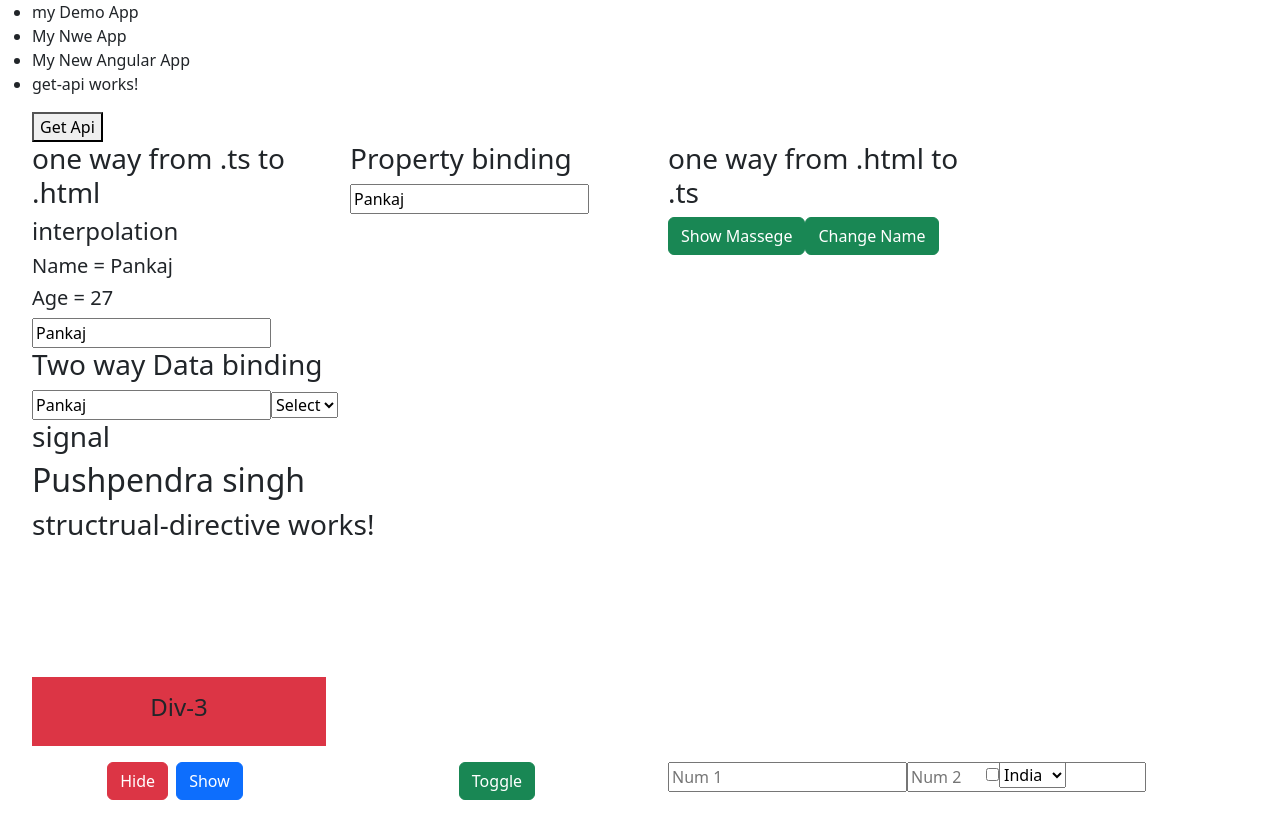
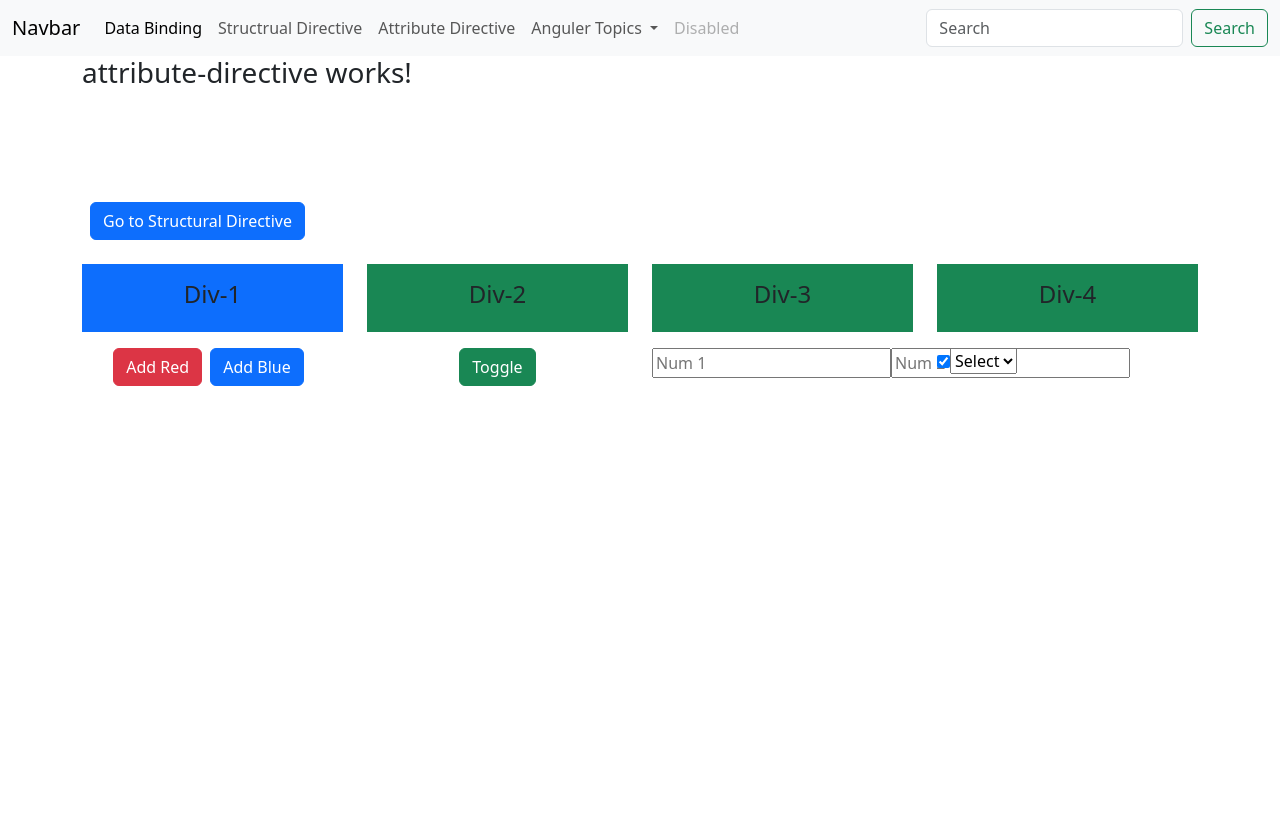
Before and after one commit to pankaj182007/angularBasics, an Angular app: page /attributeDirective in a window 1280 px wide. Before the commit this address led to /. Built offline with nearby package versions, Linux system fonts and the light colour scheme.

Commit message:
attribute and routing

```diff
--- a/src/app/app.component.html
+++ b/src/app/app.component.html
@@ -1,9 +1,54 @@
 
-<ul >
+<!-- <ul >
   <li *ngFor="let item of titles">{{item}}</li>
   <li>
     <app-get-api></app-get-api>
     <app-data-binding></app-data-binding>
     <app-structrual-directive></app-structrual-directive>
+    <app-attribute-directive></app-attribute-directive>
   </li>
-</ul>
+</ul> -->
+
+<nav class="navbar navbar-expand-lg navbar-light bg-light">
+  <div class="container-fluid">
+    <a class="navbar-brand" href="#">Navbar</a>
+    <button class="navbar-toggler" type="button" data-bs-toggle="collapse" data-bs-target="#navbarSupportedContent" aria-controls="navbarSupportedContent" aria-expanded="false" aria-label="Toggle navigation">
+      <span class="navbar-toggler-icon"></span>
+    </button>
+    <div class="collapse navbar-collapse" id="navbarSupportedContent">
+      <ul class="navbar-nav me-auto mb-2 mb-lg-0">
+        <li class="nav-item">
+          <a class="nav-link active" aria-current="page" routerLink="appDataBinding">Data Binding</a>
+        </li>
+        <li class="nav-item">
+          <a class="nav-link" routerLink="structrualDirective">Structrual Directive</a>
+        </li>
+        <li class="nav-item">
+          <a class="nav-link" routerLink="attributeDirective">Attribute Directive</a>
+        </li>
+        <li class="nav-item dropdown">
+          <a class="nav-link dropdown-toggle" id="navbarDropdown" role="button" data-bs-toggle="dropdown" aria-expanded="true">
+            Anguler Topics
+          </a>
+          <ul class="dropdown-menu" >
+            <li><a class="dropdown-item" routerLink="appDataBinding">Data Binding</a></li>
+            <li><a class="dropdown-item" routerLink="structrualDirective">Structrual Directive</a></li>
+
+            <li><a class="dropdown-item" routerLink="attributeDirective">Attribute Directive</a></li>
+          </ul>
+        </li>
+        <li class="nav-item">
+          <a class="nav-link disabled" href="#" tabindex="-1" aria-disabled="true">Disabled</a>
+        </li>
+      </ul>
+      <form class="d-flex">
+        <input class="form-control me-2" type="search" placeholder="Search" aria-label="Search">
+        <button class="btn btn-outline-success" type="submit">Search</button>
+      </form>
+    </div>
+  </div>
+</nav>
+
+<div class="container">
+  <router-outlet></router-outlet>
+</div>
--- a/src/app/app.component.ts
+++ b/src/app/app.component.ts
@@ -1,15 +1,16 @@
 import { Component } from '@angular/core';
-import { RouterOutlet } from '@angular/router';
+import { RouterLink, RouterOutlet } from '@angular/router';
 import { NgFor } from '@angular/common';
 import {GetApiComponent} from './components/get-api/get-api.component';
 import { DataBindingComponent } from './components/data-binding/data-binding.component';
 import { StructrualDirectiveComponent } from './components/directives/structrual-directive/structrual-directive.component';
+import { AttributeDirectiveComponent } from './components/directives/attribute-directive/attribute-directive.component';
 
 
 @Component({
   selector: 'app-root',
   standalone: true,
-  imports: [RouterOutlet,NgFor,GetApiComponent,DataBindingComponent,StructrualDirectiveComponent],
+  imports: [RouterOutlet,RouterLink],
   templateUrl: './app.component.html',
   styleUrl: './app.component.css'
 })
--- a/src/app/app.routes.ts
+++ b/src/app/app.routes.ts
@@ -1,3 +1,14 @@
 import { Routes } from '@angular/router';
+import { DataBindingComponent } from './components/data-binding/data-binding.component';
+import { StructrualDirectiveComponent } from './components/directives/structrual-directive/structrual-directive.component';
+import { AttributeDirectiveComponent } from './components/directives/attribute-directive/attribute-directive.component';
+import { GetApiComponent } from './components/get-api/get-api.component';
 
-export const routes: Routes = [];
+export const routes: Routes = [
+
+    {path: "appDataBinding",component :DataBindingComponent},
+    {path: "structrualDirective",component :StructrualDirectiveComponent},
+    {path: "attributeDirective",component :AttributeDirectiveComponent},
+    {path: "getApiCall",component :GetApiComponent}
+
+];
--- /dev/null
+++ b/src/app/components/directives/attribute-directive/attribute-directive.component.html
@@ -0,0 +1,67 @@
+
+<h3>attribute-directive works!</h3>
+
+<div class="mat-2 p-2 bg-secondry text-white rounded">
+    <h1>Attribute Directive</h1>
+    <p>*ngClass , *ngStyle...</p>
+    <button class="btn btn-primary" [routerLink]="['/structrualDirective']">Go to Structural Directive</button>
+</div>
+<div class="row pt-3">
+    <div class="col-3">
+        <div  class="p-3 text-center " [ngClass]="div1BgColor">
+            <h4>Div-1</h4>
+        </div>
+    </div>
+
+    <div  class="col-3">
+        <div  class=" p-3 text-center" [ngClass]="isDiv2Active ? 'bg-success' : 'bg-warning'">
+            <h4>Div-2</h4>
+        </div>
+    </div>
+
+    <div class="col-3">
+        <div class="p-3 text-center" [ngClass]="num1==num2 ? 'bg-success' : 'bg-warning'">
+            <h4>Div-3</h4>
+        </div>
+    </div>
+
+    <div  class="col-3">
+        <div class=" p-3 text-center" [ngClass]="isDiv4Active ? 'bg-success' : 'bg-warning'">
+            <h4>Div-4</h4>
+        </div>
+    </div>
+</div>
+
+<div class="row pt-3">
+    <div class="col-3 text-center">
+        <button class="btn btn-danger" (click)="addRedClass()">Add Red</button>
+        <button class="btn btn-primary mx-2" (click)="addBlueClass()">Add Blue</button>
+    </div>
+
+    <div class="col-3 text-center">
+        <button class="btn btn-success" (click)="toggleDiv2Class()" [ngClass]="isDiv2Active ? 'bg-success' : 'bg-warning'">Toggle</button>
+
+    </div>
+
+    <div class="col-3">
+        <div style="display: flex;align-items:center">
+            <input type="text"  [(ngModel)]="num1" placeholder="Num 1" class="width-50">
+            <input type="text"  [(ngModel)]="num2" placeholder="Num 2" class="width-50">
+        </div>
+    </div>
+
+    <div class="col-3">
+        <div style="display: flex;align-items:center">
+            <input type="checkbox"  [(ngModel)]="isDiv4Active" class="width-50">
+
+            <select class="width-50">
+                <option value="">Select</option>
+                <option value="true">USA</option>
+                <option value="false">India</option>
+
+
+            </select>
+        </div>
+    </div>
+
+</div>
--- /dev/null
+++ b/src/app/components/directives/attribute-directive/attribute-directive.component.ts
@@ -0,0 +1,34 @@
+import { CommonModule } from '@angular/common';
+import { Component } from '@angular/core';
+import { FormsModule } from '@angular/forms';
+import { RouterLink } from '@angular/router';
+
+@Component({
+  selector: 'app-attribute-directive',
+  standalone: true,
+  imports: [CommonModule,FormsModule,RouterLink],
+  templateUrl: './attribute-directive.component.html',
+  styleUrl: './attribute-directive.component.css'
+})
+export class AttributeDirectiveComponent {
+
+  div1BgColor:String="bg-primary";
+  isDiv2Active:boolean=true;
+  num1:String="";
+  num2:String="";
+  isDiv4Active:boolean=true;
+
+
+  addRedClass(){
+    this.div1BgColor="bg-danger";
+  }
+
+  addBlueClass(){
+    this.div1BgColor="bg-primary";
+  }
+
+   toggleDiv2Class(){
+    this.isDiv2Active=!this.isDiv2Active;
+   }
+
+}
--- a/src/app/components/directives/structrual-directive/structrual-directive.component.html
+++ b/src/app/components/directives/structrual-directive/structrual-directive.component.html
@@ -2,6 +2,9 @@
 <div class="mat-2 p-2 bg-secondry text-white rounded">
     <h1>Structural Directive</h1>
     <p>*ngIf , *ngFor...</p>
+
+    <button class="btn btn-primary" (click)="navigateToAttribute()">Go to Attribute Directive</button>
+
 </div>
 <div class="row pt-3">
     <div *ngIf="isDiv1Visiable" class="col-3">
--- a/src/app/components/directives/structrual-directive/structrual-directive.component.ts
+++ b/src/app/components/directives/structrual-directive/structrual-directive.component.ts
@@ -1,6 +1,8 @@
 import { CommonModule } from '@angular/common';
 import { Component } from '@angular/core';
 import { FormsModule } from '@angular/forms';
+import {  Router } from '@angular/router';
+
 
 @Component({
   selector: 'app-structrual-directive',
@@ -10,11 +12,18 @@ import { FormsModule } from '@angular/forms';
   styleUrl: './structrual-directive.component.css'
 })
 export class StructrualDirectiveComponent {
-  isDiv1Visiable:boolean=false;
-  isDiv2Visiable:boolean=false;
+  isDiv1Visiable:boolean=true;
+  isDiv2Visiable:boolean=true;
   num1:String="";
   num2:String="";
-  isActive:boolean=false;
+  isActive:boolean=true;
+
+  constructor(private router:Router){}
+
+  navigateToAttribute(){
+  this.router.navigateByUrl("attributeDirective");
+  //window.open("attributeDirective");
+  }
 
   showDiv1(){
     this.isDiv1Visiable=true
--- a/src/index.html
+++ b/src/index.html
@@ -9,6 +9,8 @@
   <link href="https://cdn.jsdelivr.net/npm/bootstrap@5.3.3/dist/css/bootstrap.min.css" rel="stylesheet" integrity="sha384-QWTKZyjpPEjISv5WaRU9OFeRpok6YctnYmDr5pNlyT2bRjXh0JMhjY6hW+ALEwIH" crossorigin="anonymous">
 </head>
 <body>
+  <script src="https://cdn.jsdelivr.net/npm/bootstrap@5.3.3/dist/js/bootstrap.bundle.min.js" integrity="sha384-YvpcrYf0tY3lHB60NNkmXc5s9fDVZLESaAA55NDzOxhy9GkcIdslK1eN7N6jIeHz" crossorigin="anonymous"></script>
+
   <app-root></app-root>
 </body>
 </html>
```
Also changed, not shown: src/app/components/directives/attribute-directive/attribute-directive.component.css (added), 1 other file (tests, documents, lock files or other folders).
